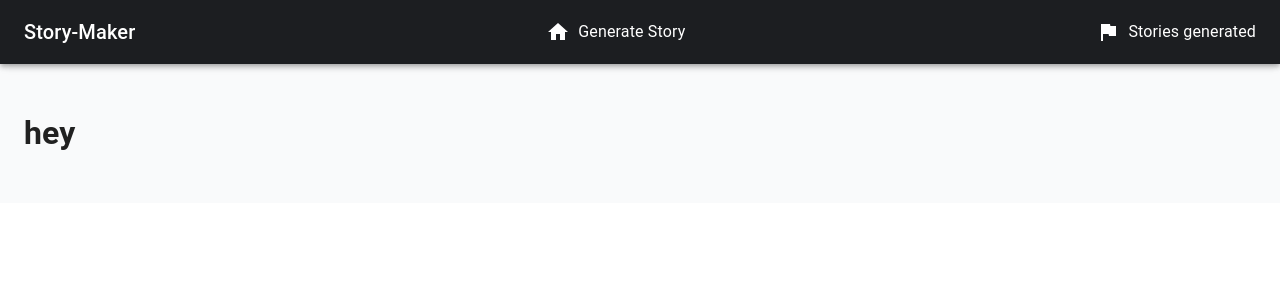
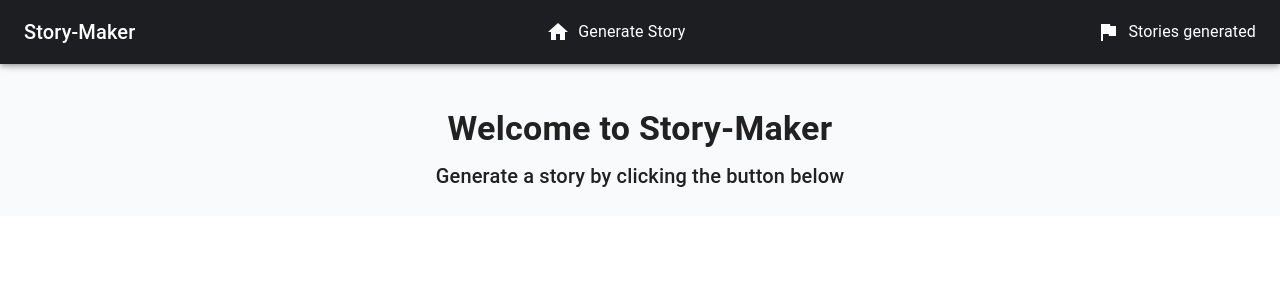
Before and after one commit to MontoyaAndres/Story-Maker, a Next.js app in the folder frontend-main/: page / in a window 1280 px wide. Shown: the top 300 px of the page. Built offline with nearby package versions, Linux system fonts and the light colour scheme; what @mui/material-nextjs would draw is missing.

Commit message:
Feat: frontend-main

```diff
--- a/frontend-main/pages/index.js
+++ b/frontend-main/pages/index.js
@@ -1,5 +1,20 @@
+import { Typography } from "@mui/material";
+
+import { Wrapper } from "../styles";
+
 const Home = () => {
-  return <h1>hey</h1>;
+  return (
+    <Wrapper>
+      <div className="titles">
+        <Typography variant="h4" className="title">
+          Welcome to Story-Maker
+        </Typography>
+        <Typography variant="h6" className="description">
+          Generate a story by clicking the button below
+        </Typography>
+      </div>
+    </Wrapper>
+  );
 };
 
 export default Home;
--- a/frontend-main/styles.js
+++ b/frontend-main/styles.js
@@ -1,3 +1,24 @@
 import styled from "@emotion/styled";
 
-export const Wrapper = styled.div``;
+export const Wrapper = styled.div`
+  display: flex;
+  flex-direction: column;
+  justify-content: center;
+
+  .titles {
+    max-width: 700px;
+    margin: 0 auto;
+  }
+
+  .title {
+    margin: 20px auto;
+    text-align: center;
+    margin-bottom: 10px;
+    font-weight: 600;
+  }
+
+  .description {
+    text-align: center;
+    margin-top: 10px;
+  }
+`;
```
